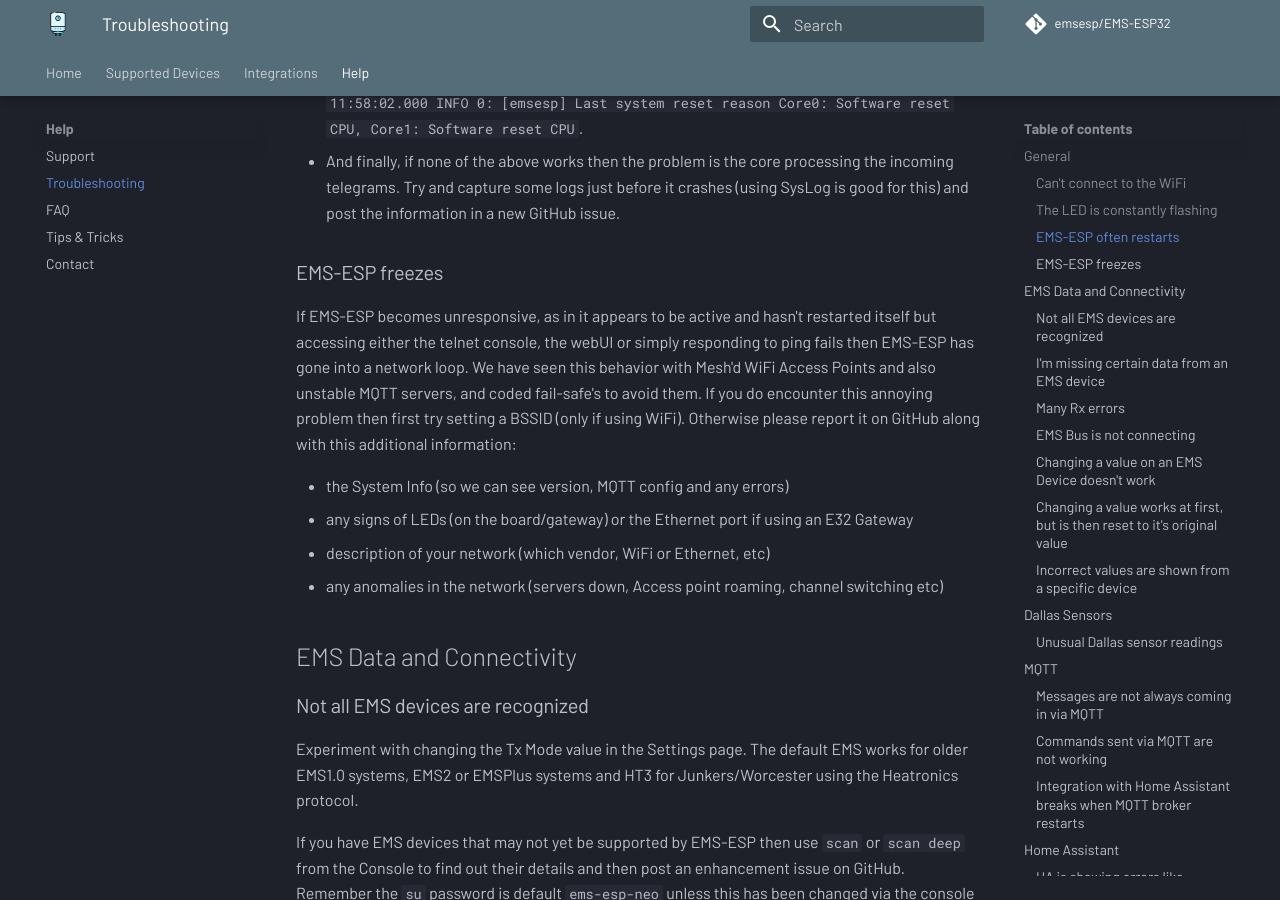
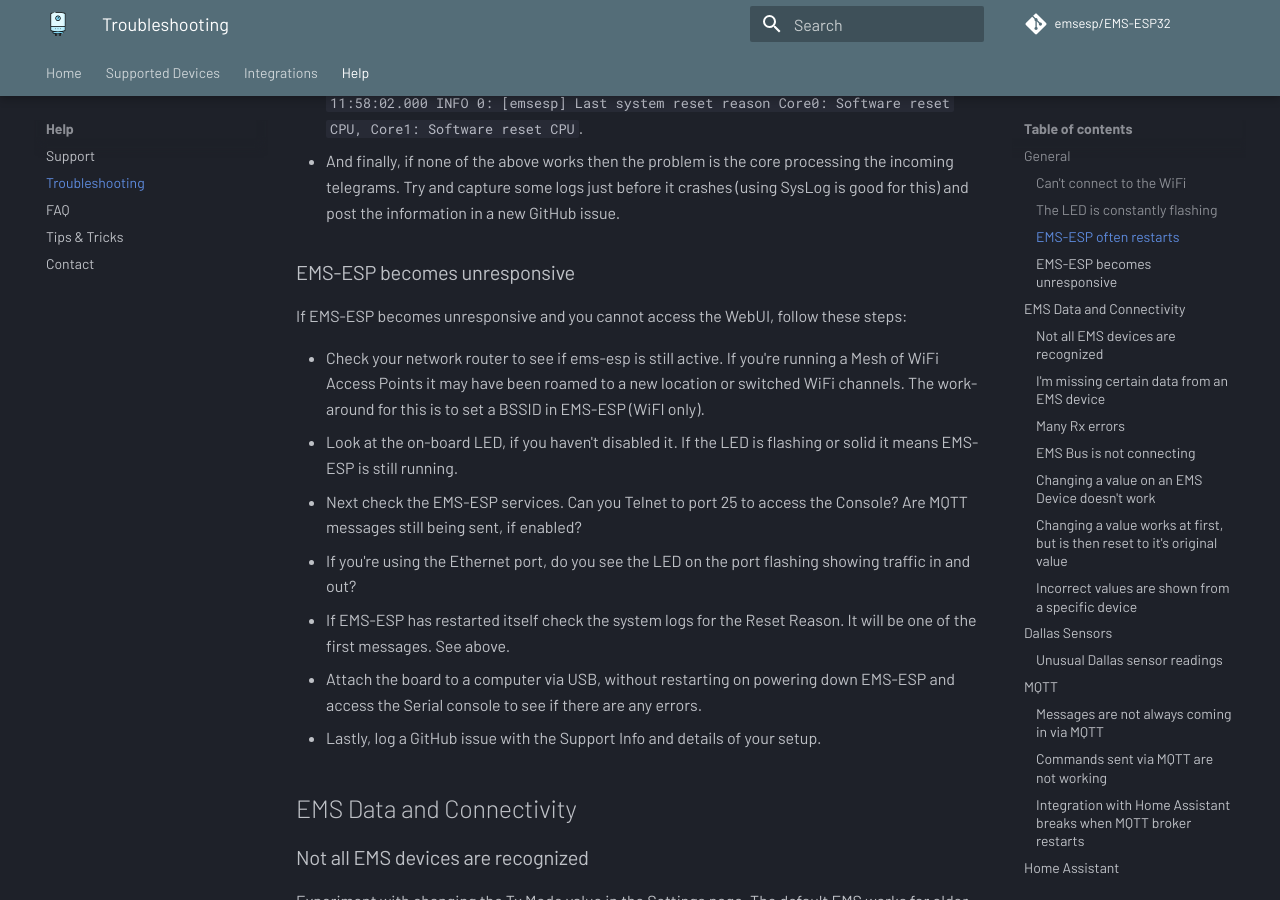
Before and after one commit to emsesp/docs, an MkDocs documentation site: the page built from docs/Troubleshooting.md, in a window 1280 px wide and 900 px high, scrolled down 1791 px. Built offline with MkDocs 1.6.1 and Material for MkDocs 9.7.7, drawn with Linux system fonts in a browser that asks for light colours; comment, search, counter and statistics services are not loaded; some of the changed text lies outside the part shown.

Commit message:
extend section about EMS-ESP becoming unresponsive

```diff
--- a/docs/Troubleshooting.md
+++ b/docs/Troubleshooting.md
@@ -44,14 +44,17 @@
 - Go to `System->System Log` and set the `Log Level` to `INFO`. This will make sure you'll see the restart log at the top next time it restarts. It'll show something similar to `2022-12-30 11:58:02.000    INFO 0:      [emsesp]     Last system reset reason Core0: Software reset CPU, Core1: Software reset CPU`.
 - And finally, if none of the above works then the problem is the core processing the incoming telegrams. Try and capture some logs just before it crashes (using SysLog is good for this) and post the information in a new GitHub issue.
 
-### EMS-ESP freezes
+### EMS-ESP becomes unresponsive
 
-If EMS-ESP becomes unresponsive, as in it appears to be active and hasn't restarted itself but accessing either the telnet console, the webUI or simply responding to ping fails then EMS-ESP has gone into a network loop. We have seen this behavior with Mesh'd WiFi Access Points and also unstable MQTT servers, and coded fail-safe's to avoid them. If you do encounter this annoying problem then first try setting a BSSID (only if using WiFi). Otherwise please report it on GitHub along with this additional information:
+If EMS-ESP becomes unresponsive and you cannot access the WebUI, follow these steps:
 
-- the System Info (so we can see version, MQTT config and any errors)
-- any signs of LEDs (on the board/gateway) or the Ethernet port if using an E32 Gateway
-- description of your network (which vendor, WiFi or Ethernet, etc)
-- any anomalies in the network (servers down, Access point roaming, channel switching etc)
+- Check your network router to see if ems-esp is still active. If you're running a Mesh of WiFi Access Points it may have been roamed to a new location or switched WiFi channels. The work-around for this is to set a BSSID in EMS-ESP (WiFI only).
+- Look at the on-board LED, if you haven't disabled it. If the LED is flashing or solid it means EMS-ESP is still running.
+- Next check the EMS-ESP services. Can you Telnet to port 25 to access the Console? Are MQTT messages still being sent, if enabled?
+- If you're using the Ethernet port, do you see the LED on the port flashing showing traffic in and out?
+- If EMS-ESP has restarted itself check the system logs for the Reset Reason. It will be one of the first messages. See above.
+- Attach the board to a computer via USB, without restarting on powering down EMS-ESP and access the Serial console to see if there are any errors.
+- Lastly, log a GitHub issue with the Support Info and details of your setup.
 
 ## EMS Data and Connectivity
 
```
